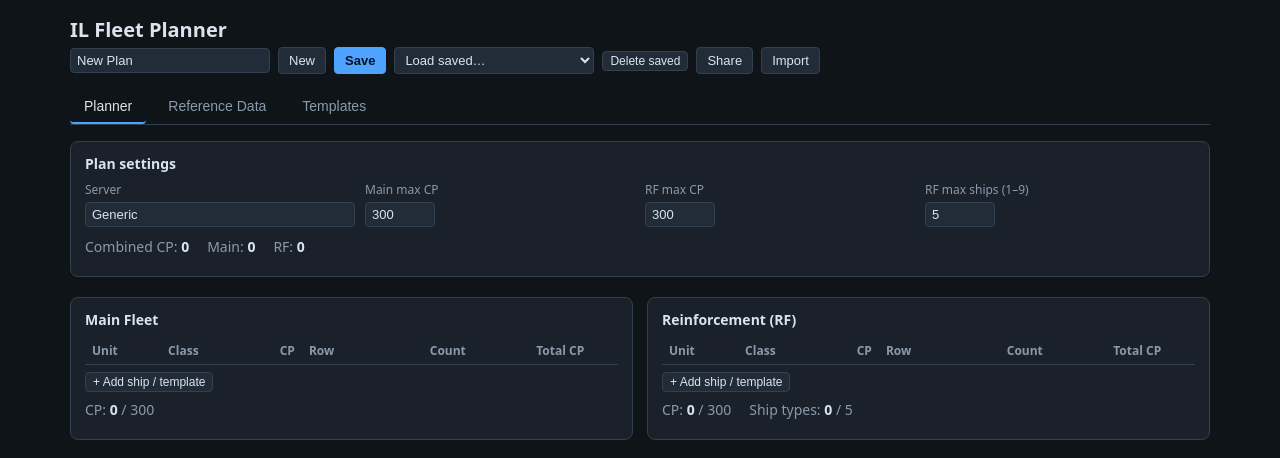
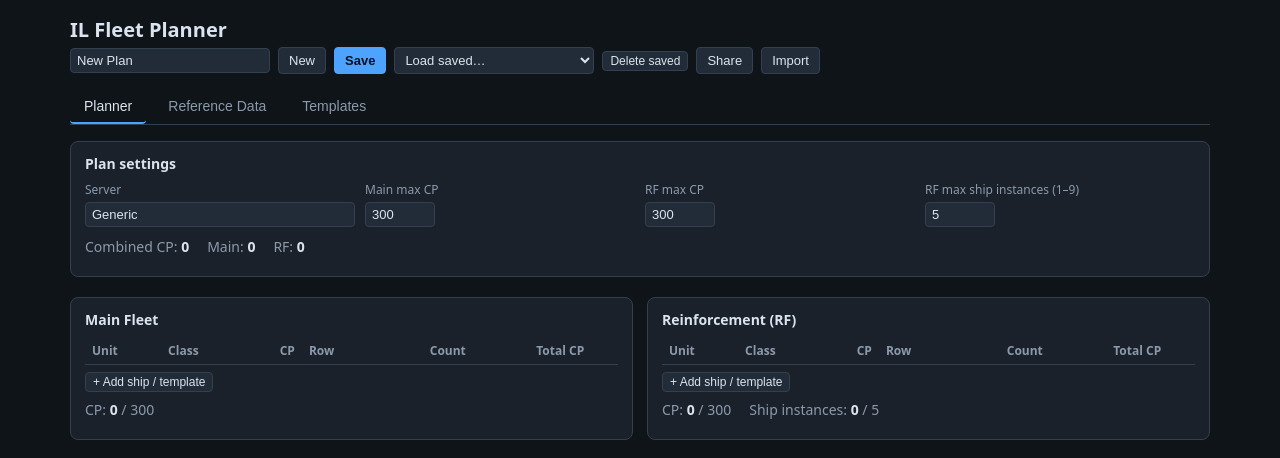
Before and after one commit to hs-ye/IL-fleet-planner, a React (Vite) app: page / in a window 1280 px wide. Shown: the top 458 px of the page. Built offline with nearby package versions, Linux system fonts and the light colour scheme.

Commit message:
RF ship limit counts instances/copies (sum of counts), not distinct types; update labels

```diff
--- a/src/components/Planner.tsx
+++ b/src/components/Planner.tsx
@@ -115,7 +115,7 @@ export default function Planner({ reference, plan, setPlan }: Props) {
   const rfUnits = plan.units.filter((u) => u.side === 'RF')
   const mainCp = mainUnits.reduce((a, u) => a + (reference.unitCp(u.unitKey) ?? 0) * u.count, 0)
   const rfCp = rfUnits.reduce((a, u) => a + (reference.unitCp(u.unitKey) ?? 0) * u.count, 0)
-  const rfTypes = new Set(rfUnits.map((u) => u.unitKey)).size
+  const rfCopies = rfUnits.reduce((s, u) => s + u.count, 0)
   const combinedCp = mainCp + rfCp
 
   const setConfig = (patch: Partial<FleetPlan>) => setPlan((p) => ({ ...p, ...patch }))
@@ -177,7 +177,7 @@ export default function Planner({ reference, plan, setPlan }: Props) {
       <button className="small" onClick={() => addUnit(side)}>+ Add ship / template</button>
       <div className="totals" style={{ marginTop: 8 }}>
         <span>CP: <b className={side === 'Main' ? (totalCp > plan.mainMaxCp ? 'over' : 'ok') : totalCp > plan.rfMaxCp ? 'over' : 'ok'}>{totalCp}</b> / {side === 'Main' ? plan.mainMaxCp : plan.rfMaxCp}</span>
-        {side === 'RF' && <span>Ship types: <b className={rfTypes > plan.rfMaxShips ? 'over' : 'ok'}>{rfTypes}</b> / {plan.rfMaxShips}</span>}
+        {side === 'RF' && <span>Ship instances: <b className={rfCopies > plan.rfMaxShips ? 'over' : 'ok'}>{rfCopies}</b> / {plan.rfMaxShips}</span>}
       </div>
     </div>
   )
@@ -196,7 +196,7 @@ export default function Planner({ reference, plan, setPlan }: Props) {
           <label>RF max CP
             <input type="number" min={10} step={10} value={plan.rfMaxCp} onChange={(e) => setConfig({ rfMaxCp: Number(e.target.value) || 0 })} />
           </label>
-          <label>RF max ships (1–9)
+          <label>RF max ship instances (1–9)
             <input type="number" min={1} max={9} value={plan.rfMaxShips} onChange={(e) => setConfig({ rfMaxShips: Math.min(9, Math.max(1, Number(e.target.value) || 1)) })} />
           </label>
         </div>
--- a/src/reference.ts
+++ b/src/reference.ts
@@ -216,9 +216,9 @@ export function validatePlan(ref: Reference, plan: FleetPlan): ValidationIssue[]
   if (rfCp > plan.rfMaxCp)
     issues.push({ level: 'error', message: `RF CP ${rfCp} exceeds budget ${plan.rfMaxCp}` })
 
-  const rfTypes = new Set(rfUnits.map((u) => u.unitKey))
-  if (rfTypes.size > plan.rfMaxShips)
-    issues.push({ level: 'error', message: `RF has ${rfTypes.size} ship types (limit ${plan.rfMaxShips})` })
+  const rfCopies = rfUnits.reduce((s, u) => s + u.count, 0)
+  if (rfCopies > plan.rfMaxShips)
+    issues.push({ level: 'error', message: `RF has ${rfCopies} ship instances (limit ${plan.rfMaxShips})` })
 
   // Supercaps must be used via a template; aircraft only belong in hangars.
   for (const u of plan.units) {
```
